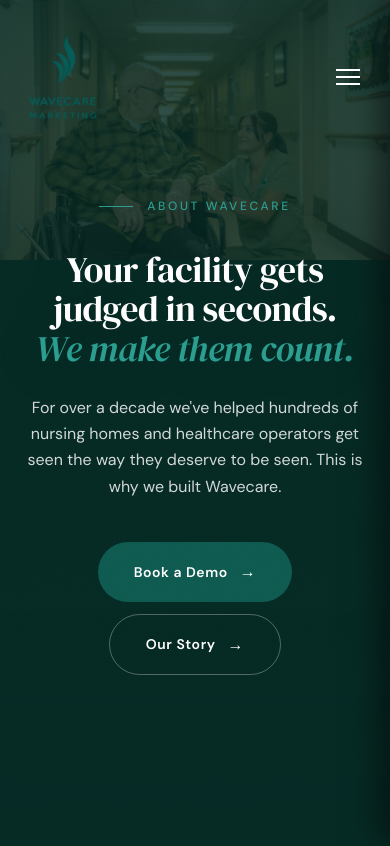
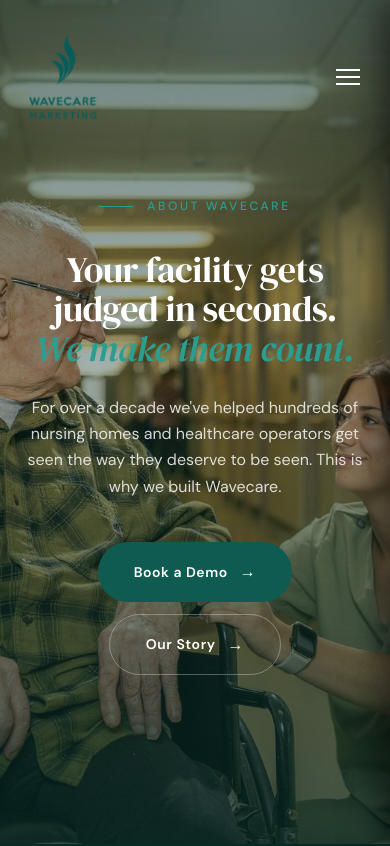
Before and after one commit to SunfieldMarketing/wavecare-website, a Next.js app: page /about in a window 390 px wide. Shown: the top 846 px of the page. Built offline with nearby package versions, Linux system fonts and the light colour scheme.

Commit message:
fix: make about page mobile hero image fill full height

```diff
--- a/src/app/about/page.tsx
+++ b/src/app/about/page.tsx
@@ -212,8 +212,7 @@ export default function About() {
     <>
       <header className="hero">
         <div className="hero-bg">
-          <Image src="/images/img_3.jpeg" alt="Caregiver with resident at a senior care facility" width={800} height={600} style={{ width: '100%', height: 'auto' }} />
-          <div style={{ position: 'absolute', inset: 0, background: 'rgba(6, 42, 36, 0.65)' }}></div>
+          <Image src="/images/img_3.jpeg" alt="Caregiver with resident at a senior care facility" fill sizes="100vw" style={{ objectFit:'cover', objectPosition:'center center' }} priority />
         </div>
         <div className="container hero-inner" style={{ maxWidth: '1000px' }}>
 
```
